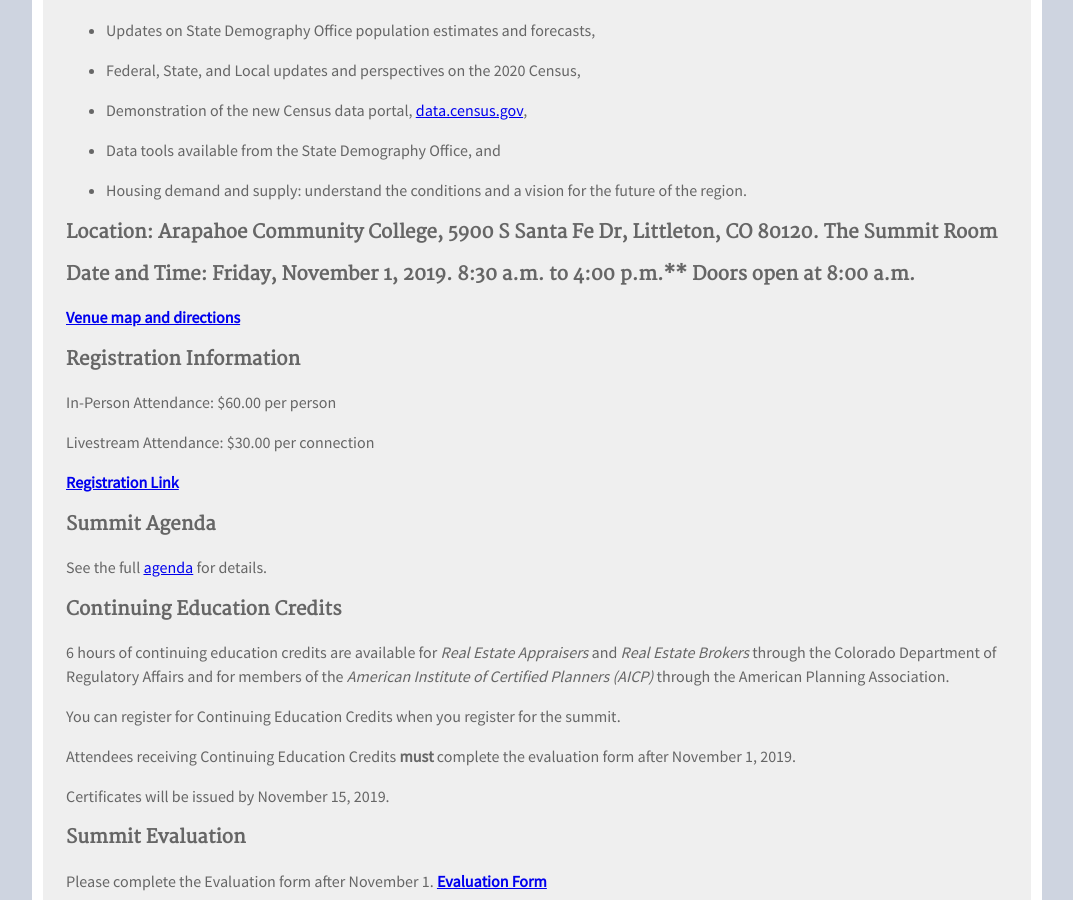
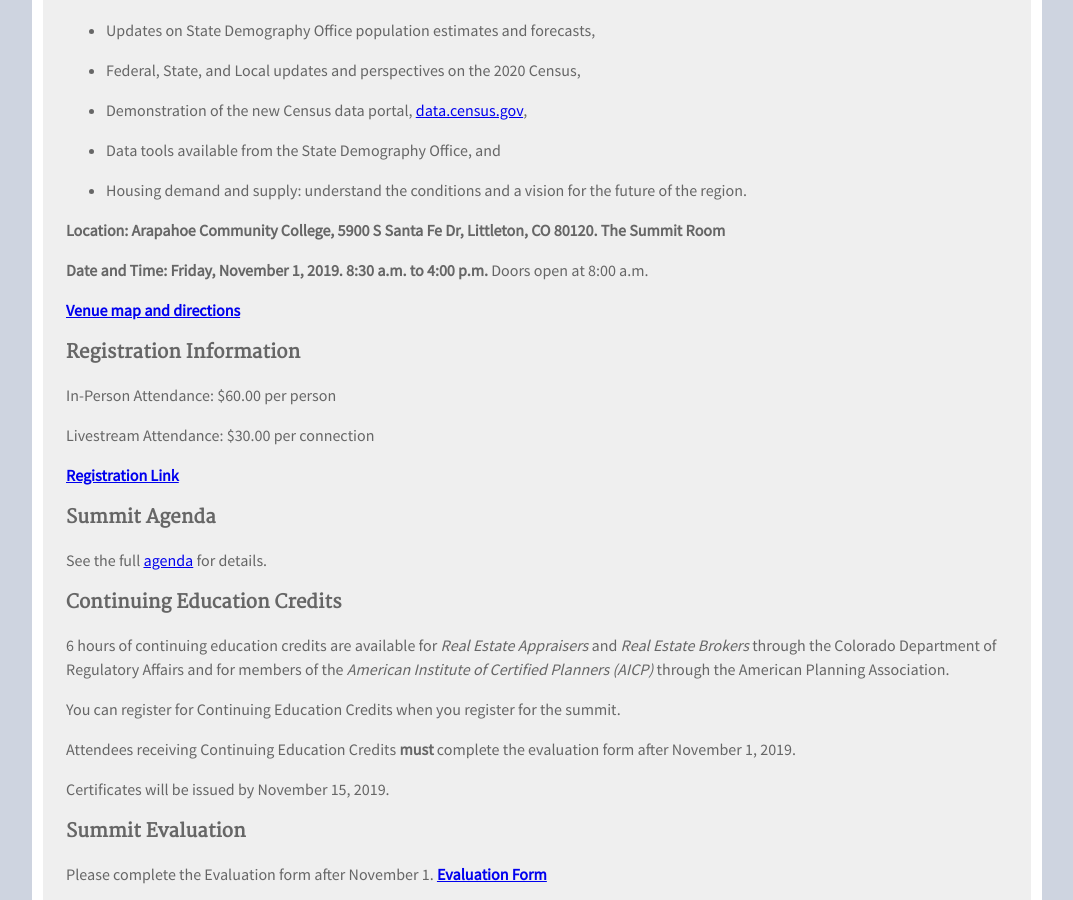
Before and after one commit to TBleess/Website_New, a Jekyll site: the page built from pages/9_Not_in_Menu/demography_summit_2019.md, in a window 1280 px wide and 900 px high, scrolled down 1266 px. Shown: the whole window, without its empty margins (103-1176 px from the left). Built offline with Jekyll 4.4.1, drawn with Linux system fonts in a browser that asks for light colours.

```diff
--- a/pages/9_Not_in_Menu/demography_summit_2019.md
+++ b/pages/9_Not_in_Menu/demography_summit_2019.md
@@ -26,9 +26,9 @@ Agenda Topics
 
 - Housing demand and supply: understand the conditions and a vision for the future of the region.
 
-### Location: Arapahoe Community College, 5900 S Santa Fe Dr, Littleton, CO 80120.  The Summit Room
+**Location: Arapahoe Community College, 5900 S Santa Fe Dr, Littleton, CO 80120.  The Summit Room**
 
-### Date and Time: Friday, November 1, 2019.  8:30 a.m. to 4:00 p.m.**  Doors open at 8:00 a.m.
+**Date and Time: Friday, November 1, 2019.  8:30 a.m. to 4:00 p.m.**  Doors open at 8:00 a.m.
 
 **[Venue map and directions](https://drive.google.com/uc?export=download&id=14JaBgH6UTqtC-9fnE0aYmUYTPh-LSg5P)**
 
```
